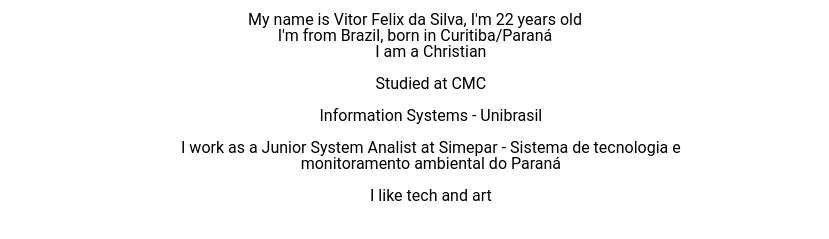
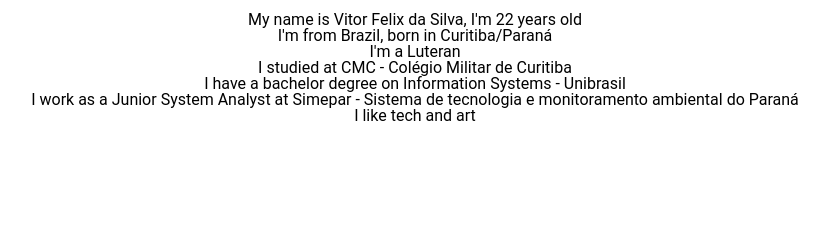
Before and after one commit to VitorFellix/website, a plain HTML site: page pages/aboutme.html in a window 1280 px wide. Shown: the part 363-602 px from the top of the page, without its empty margins (225-1054 px from the left). Drawn offline with Linux system fonts and the light colour scheme.

Commit message:
fix: aboutme page format and grammar

```diff
--- a/pages/aboutme.html
+++ b/pages/aboutme.html
@@ -32,22 +32,13 @@
     <main>
       <h2>Basic information</h2>
       <br />
-      <p>
-        My name is Vitor Felix da Silva, I'm <age id="age_var"></age> years old
-      </p>
+      <p>My name is Vitor Felix da Silva, I'm <age id="age_var"></age> years old</p>
       <p>I'm from Brazil, born in Curitiba/Paraná</p>
-      <pre>
-        I am a Christian
-
-        Studied at CMC
-
-        Information Systems - Unibrasil
-
-        I work as a Junior System Analist at Simepar - Sistema de tecnologia e
-        monitoramento ambiental do Paraná
-
-        I like tech and art
-      </pre>
+      <p>I'm a Luteran</p>
+      <p>I studied at CMC - Colégio Militar de Curitiba</p>
+      <p>I have a bachelor degree on Information Systems - Unibrasil</p>
+      <p>I work as a Junior System Analyst at Simepar - Sistema de tecnologia e monitoramento ambiental do Paraná</p>
+      <p>I like tech and art</p>
     </main>
     <footer></footer>
   </body>
```
